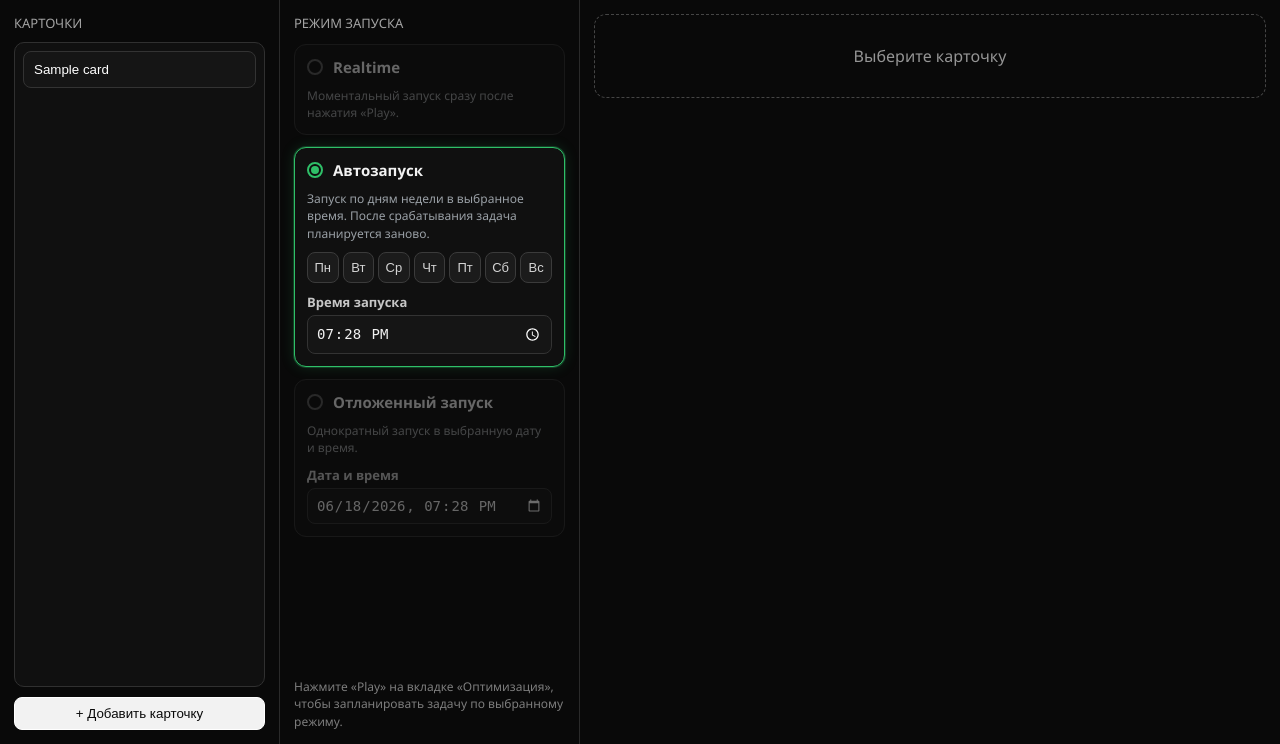
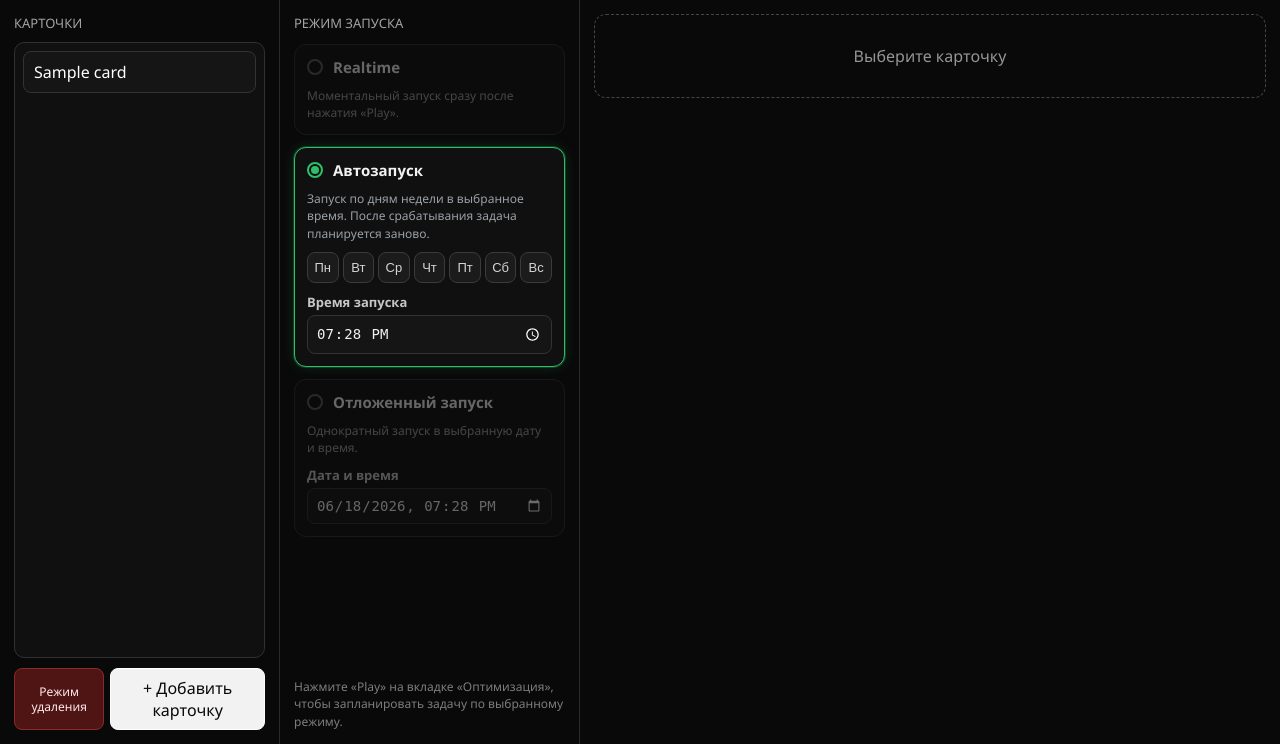
Before and after one commit to RomanchikXO/seo_soft, a FastAPI app: page / in a window 1280 px wide. Shown: the part 56-800 px from the top of the page. Run offline with FastAPI, Linux system fonts and the light colour scheme; tables that the repository leaves empty hold one stand-in row (values such as "Sample post").

Commit message:
массовое удаление

```diff
--- a/webapp/static/app.css
+++ b/webapp/static/app.css
@@ -44,8 +44,88 @@ body {
   overflow: hidden;
 }
 .panel-title { color: #a3a3a3; font-size: 13px; text-transform: uppercase; }
-#optimizationSelectAllBtn {
+#optimizationSelectAllBtn,
+#deleteSelectedCardsBtn {
   width: 100%;
+}
+.card-actions-bar {
+  display: flex;
+  gap: 6px;
+  width: 100%;
+}
+.card-action-btn {
+  border-radius: 8px;
+  padding: 8px 12px;
+  cursor: pointer;
+  font: inherit;
+  transition: transform 160ms ease, box-shadow 160ms ease, filter 160ms ease, border-color 160ms ease;
+  transform-origin: center;
+}
+.card-action-delete {
+  flex: 1;
+  border: 1px solid #8c2a2a;
+  background: #4f1515;
+  color: #ffeaea;
+  font-size: 12px;
+  line-height: 1.25;
+  text-align: center;
+}
+.card-action-add {
+  flex: 2;
+  border: 1px solid #fff;
+  background: #f2f2f2;
+  color: #090909;
+}
+.card-action-btn:hover,
+.card-action-delete.active {
+  transform: scale(1.04);
+  filter: brightness(1.12);
+}
+.card-action-delete:hover,
+.card-action-delete.active {
+  box-shadow:
+    0 0 8px rgba(255, 80, 80, 0.55),
+    0 0 22px rgba(220, 50, 50, 0.65),
+    0 0 40px rgba(180, 30, 30, 0.45);
+  border-color: #e85555;
+}
+.card-action-add:hover {
+  box-shadow:
+    0 0 8px rgba(255, 255, 255, 0.75),
+    0 0 22px rgba(255, 255, 255, 0.45),
+    0 0 40px rgba(255, 255, 255, 0.25);
+}
+.card-action-add:disabled,
+.card-action-add:disabled:hover {
+  opacity: 0.42;
+  cursor: not-allowed;
+  filter: grayscale(0.3);
+  transform: none !important;
+  box-shadow: none !important;
+}
+body.card-delete-mode .topbar,
+body.card-delete-mode .schedule-panel,
+body.card-delete-mode .workspace {
+  pointer-events: none;
+  opacity: 0.42;
+  filter: grayscale(0.12);
+}
+body.card-delete-mode #optimizationSelectAllBtn {
+  pointer-events: none;
+  opacity: 0.42;
+}
+body.card-delete-mode .card-item {
+  pointer-events: none;
+  cursor: default;
+}
+body.card-delete-mode .card-delete-toggle {
+  pointer-events: auto;
+  cursor: pointer;
+}
+.card-delete-toggle input:checked + .card-opt-box {
+  border-color: #e05555;
+  background: linear-gradient(180deg, #e05555, #a82828);
+  box-shadow: 0 0 0 2px rgba(224, 85, 85, 0.22), inset 0 1px 1px rgba(255, 255, 255, 0.2);
 }
 .cards-list {
   flex: 1;
@@ -67,18 +147,34 @@ body {
   cursor: pointer;
   color: #ffffff;
   width: 100%;
+  min-height: 40px;
+  display: flex;
+  align-items: center;
+  font: inherit;
+  line-height: 1.25;
   text-align: left;
-}
-.card-item.active {
-  background: #2a2a2a;
-  color: #ffffff;
-  border-color: #7a7a7a;
 }
 .card-item-row {
   width: 100%;
   display: flex;
   align-items: center;
   gap: 10px;
+  min-height: 18px;
+}
+.card-item-checkbox-slot {
+  width: 18px;
+  flex-shrink: 0;
+  display: flex;
+  align-items: center;
+  justify-content: center;
+}
+.card-item-checkbox-slot:empty {
+  display: none;
+}
+.card-item.active {
+  background: #2a2a2a;
+  color: #ffffff;
+  border-color: #7a7a7a;
 }
 .card-item-name {
   flex: 1;
--- a/webapp/static/app.js
+++ b/webapp/static/app.js
@@ -109,6 +109,8 @@ const state = {
   activeTab: "keys",
   optimizationThreads: 1,
   optimizationSelectedCardIds: new Set(),
+  cardDeleteMode: false,
+  cardDeleteSelectedIds: new Set(),
   scheduleMode: "auto",
   autoWeekdays: new Set(),
   tasks: [],
@@ -136,7 +138,9 @@ const ui = {
   initProgress: document.getElementById("initProgress"),
 
   cardsList: document.getElementById("cardsList"),
+  toggleDeleteModeBtn: document.getElementById("toggleDeleteModeBtn"),
   addCardBtn: document.getElementById("addCardBtn"),
+  deleteSelectedCardsBtn: document.getElementById("deleteSelectedCardsBtn"),
 
   workspaceEmpty: document.getElementById("workspaceEmpty"),
   workspaceContent: document.getElementById("workspaceContent"),
@@ -262,55 +266,81 @@ async function loadCards() {
   state.optimizationSelectedCardIds = new Set(
     [...state.optimizationSelectedCardIds].filter((cardId) => availableIds.has(cardId))
   );
+  state.cardDeleteSelectedIds = new Set(
+    [...state.cardDeleteSelectedIds].filter((cardId) => availableIds.has(cardId))
+  );
   renderCards();
   refreshOptimizationStatus();
-}
-
-function renderCards() {
-  ui.cardsList.innerHTML = "";
-  for (const card of state.cards) {
-    const item = document.createElement(state.activeTab === "optimization" ? "div" : "button");
-    item.className = `card-item ${state.selectedCardId === card.id ? "active" : ""}`;
-    if (state.activeTab === "optimization") {
-      const row = document.createElement("div");
-      row.className = "card-item-row";
+  refreshCardDeleteUi();
+}
+
+function createCardCheckbox(card, mode) {
+  const isDeleteMode = mode === "delete";
+  const selectedIds = isDeleteMode ? state.cardDeleteSelectedIds : state.optimizationSelectedCardIds;
 
   const toggleLabel = document.createElement("label");
-      toggleLabel.className = "card-opt-toggle";
-      toggleLabel.title = "Выбрать карточку для оптимизации";
+  toggleLabel.className = isDeleteMode ? "card-opt-toggle card-delete-toggle" : "card-opt-toggle";
+  toggleLabel.title = isDeleteMode ? "Выбрать для удаления" : "Выбрать карточку для оптимизации";
   toggleLabel.onclick = (event) => event.stopPropagation();
 
   const checkbox = document.createElement("input");
   checkbox.type = "checkbox";
-      checkbox.checked = state.optimizationSelectedCardIds.has(card.id);
-      checkbox.setAttribute("aria-label", `Выбрать карточку ${card.name}`);
+  checkbox.checked = selectedIds.has(card.id);
+  checkbox.setAttribute(
+    "aria-label",
+    isDeleteMode ? `Выбрать для удаления ${card.name}` : `Выбрать карточку ${card.name}`
+  );
   checkbox.onclick = (event) => event.stopPropagation();
   checkbox.onchange = (event) => {
     event.stopPropagation();
     if (checkbox.checked) {
-          state.optimizationSelectedCardIds.add(card.id);
+      selectedIds.add(card.id);
     } else {
-          state.optimizationSelectedCardIds.delete(card.id);
-        }
+      selectedIds.delete(card.id);
+    }
+    if (isDeleteMode) {
+      refreshCardDeleteUi();
+    } else {
       refreshOptimizationStatus();
+    }
   };
 
   const checkboxView = document.createElement("span");
   checkboxView.className = "card-opt-box";
+
+  toggleLabel.appendChild(checkbox);
+  toggleLabel.appendChild(checkboxView);
+  return toggleLabel;
+}
+
+function renderCards() {
+  ui.cardsList.innerHTML = "";
+  const showCheckboxes = state.cardDeleteMode || state.activeTab === "optimization";
+  for (const card of state.cards) {
+    const item = document.createElement("div");
+    item.className = `card-item ${state.selectedCardId === card.id ? "active" : ""}`;
+
+    const row = document.createElement("div");
+    row.className = "card-item-row";
+
+    const checkboxSlot = document.createElement("div");
+    checkboxSlot.className = "card-item-checkbox-slot";
+    if (showCheckboxes) {
+      const checkboxMode = state.cardDeleteMode ? "delete" : "optimization";
+      checkboxSlot.appendChild(createCardCheckbox(card, checkboxMode));
+    }
+    row.appendChild(checkboxSlot);
 
     const name = document.createElement("span");
     name.className = "card-item-name";
     name.textContent = card.name;
-
-      toggleLabel.appendChild(checkbox);
-      toggleLabel.appendChild(checkboxView);
-      row.appendChild(toggleLabel);
     row.appendChild(name);
+
     item.appendChild(row);
-    } else {
-      item.textContent = card.name;
-    }
+
+    if (!state.cardDeleteMode) {
       item.onclick = () => selectCard(card.id, card.name);
+    }
     ui.cardsList.appendChild(item);
   }
 }
@@ -600,7 +630,10 @@ function switchTab(tab) {
 }
 
 function refreshOptimizationStatus() {
-  ui.optimizationSelectAllBtn.classList.toggle("hidden", state.activeTab !== "optimization");
+  ui.optimizationSelectAllBtn.classList.toggle(
+    "hidden",
+    state.activeTab !== "optimization" || state.cardDeleteMode
+  );
 
   const allSelected =
     state.cards.length > 0 && state.cards.every((card) => state.optimizationSelectedCardIds.has(card.id));
@@ -613,6 +646,50 @@ function refreshOptimizationStatus() {
   }
   const selectedCount = state.optimizationSelectedCardIds.size;
   ui.optimizationStatus.textContent = `Выбрано карточек: ${selectedCount}. Потоки: ${state.optimizationThreads}.`;
+}
+
+function refreshCardDeleteUi() {
+  ui.toggleDeleteModeBtn.classList.toggle("active", state.cardDeleteMode);
+  ui.deleteSelectedCardsBtn.classList.toggle("hidden", !state.cardDeleteMode);
+  ui.deleteSelectedCardsBtn.disabled = state.cardDeleteSelectedIds.size === 0;
+  ui.addCardBtn.disabled = state.cardDeleteMode;
+  document.body.classList.toggle("card-delete-mode", state.cardDeleteMode);
+}
+
+function toggleCardDeleteMode() {
+  state.cardDeleteMode = !state.cardDeleteMode;
+  if (!state.cardDeleteMode) {
+    state.cardDeleteSelectedIds.clear();
+  }
+  renderCards();
+  refreshCardDeleteUi();
+  refreshOptimizationStatus();
+}
+
+async function deleteSelectedCards() {
+  const cardIds = [...state.cardDeleteSelectedIds];
+  if (cardIds.length === 0) {
+    alert("Выберите карточки для удаления.");
+    return;
+  }
+  const confirmed = confirm(
+    `Удалить ${cardIds.length} карточек?\nЭто удалит ключевые фразы и всю статистику без возможности восстановления.`
+  );
+  if (!confirmed) return;
+
+  try {
+    for (const cardId of cardIds) {
+      await api(`/api/cards/${cardId}`, { method: "DELETE" });
+      state.optimizationSelectedCardIds.delete(cardId);
+      if (state.selectedCardId === cardId) {
+        clearSelectedCardView();
+      }
+    }
+    state.cardDeleteSelectedIds.clear();
+    await loadCards();
+  } catch (error) {
+    alert(`Не удалось удалить карточки: ${error.message}`);
+  }
 }
 
 function syncOptimizationThreadsUi() {
@@ -634,6 +711,7 @@ function clearSelectedCardView() {
 }
 
 function openCreateCardModal() {
+  if (state.cardDeleteMode) return;
   state.settingsMode = "create";
   ui.settingsModalTitle.textContent = "Добавить карточку";
   ui.saveSettingsBtn.textContent = "Создать карточку";
@@ -820,6 +898,8 @@ function requestShutdownOnClose() {
   }
 }
 
+ui.toggleDeleteModeBtn.onclick = toggleCardDeleteMode;
+ui.deleteSelectedCardsBtn.onclick = deleteSelectedCards;
 ui.addCardBtn.onclick = openCreateCardModal;
 ui.addKeyBtn.onclick = addKey;
 ui.deleteKeyBtn.onclick = deleteKey;
--- a/webapp/templates/index.html
+++ b/webapp/templates/index.html
@@ -30,7 +30,11 @@
       <div class="panel-title">Карточки</div>
       <button id="optimizationSelectAllBtn" class="btn hidden">Выбрать все</button>
       <div id="cardsList" class="cards-list"></div>
-      <button id="addCardBtn" class="btn primary">+ Добавить карточку</button>
+      <button id="deleteSelectedCardsBtn" class="btn danger hidden">Удалить выбранные</button>
+      <div id="cardActionsBar" class="card-actions-bar">
+        <button id="toggleDeleteModeBtn" class="card-action-btn card-action-delete" type="button">Режим удаления</button>
+        <button id="addCardBtn" class="card-action-btn card-action-add" type="button">+ Добавить карточку</button>
+      </div>
     </aside>
 
     <aside class="schedule-panel">
```
Lines whose indentation alone changed are shown as unchanged.
